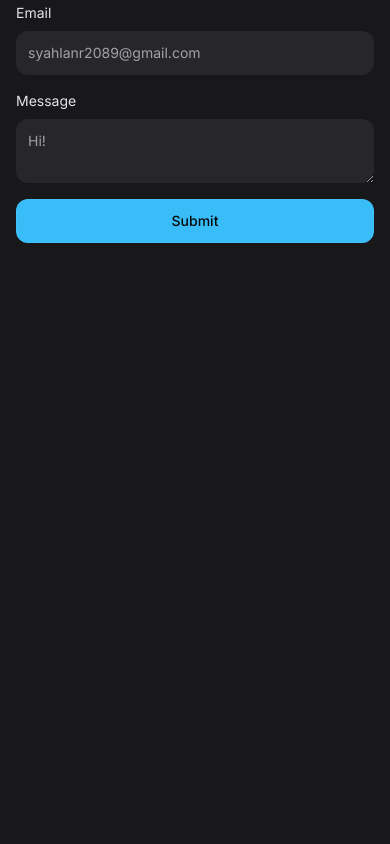
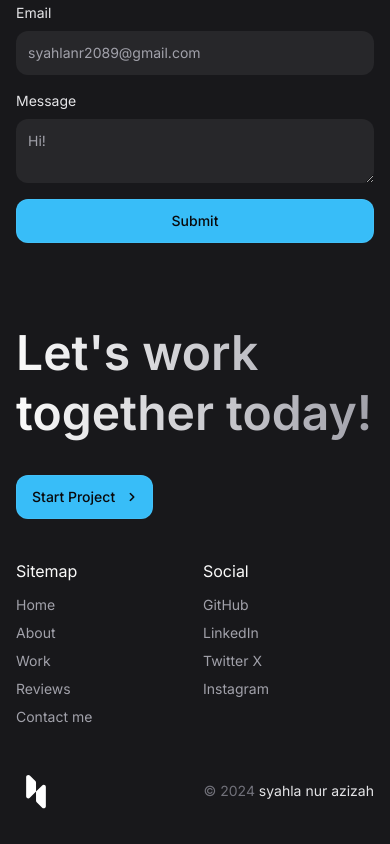
Before and after one commit to fesloth/syahla-blog, a React (Vite) app: page / in a window 390 px wide. Shown: the part 7063-7907 px from the top of the page. Before the commit the page ends 7306 px from the top, so only its background shows below. Built offline with nearby package versions, Linux system fonts and the light colour scheme.

Commit message:
footer done

```diff
--- a/package.json
+++ b/package.json
@@ -10,6 +10,7 @@
     "preview": "vite preview"
   },
   "dependencies": {
+    "lenis": "^1.1.16",
     "prop-types": "^15.8.1",
     "react": "^18.3.1",
     "react-dom": "^18.3.1",
--- a/src/App.jsx
+++ b/src/App.jsx
@@ -1,3 +1,6 @@
+// node modules
+
+import { ReactLenis } from 'lenis/react'
 // components
 
 import Header from "./components/Header";
@@ -7,11 +10,12 @@
 import Work from "./components/Work";
 import Certif from "./components/Certif";
 import Contact from "./components/Contact";
+import Footer from "./components/Footer";
 
 const App = () => {
 
   return (
-  <>
+  <ReactLenis root>
   <Header />
     <main>
       <Hero />
@@ -21,7 +25,8 @@
       <Certif />
       <Contact />
     </main>
-    </>
+    <Footer />
+    </ReactLenis>
   )
 
 }
--- /dev/null
+++ b/src/components/Footer.jsx
@@ -0,0 +1,113 @@
+// components
+
+import { ButtonPrimary } from "./Button";
+
+const sitemap = [
+  {
+    label: "Home",
+    href: "#home",
+  },
+  {
+    label: "About",
+    href: "#about",
+  },
+  {
+    label: "Work",
+    href: "#work",
+  },
+  {
+    label: "Reviews",
+    href: "#reviews",
+  },
+  {
+    label: "Contact me",
+    href: "#contact",
+  },
+];
+
+const socials = [
+  {
+    label: "GitHub",
+    href: "https://www.github.com/fesloth",
+  },
+  {
+    label: "LinkedIn",
+    href: "https://www.linkedin.com/in/syahla-nur-azizah-3a8ab4270/",
+  },
+  {
+    label: "Twitter X",
+    href: "https://x.com/nielvoff_",
+  },
+  {
+    label: "Instagram",
+    href: "https://www.instagram.com/fesloth",
+  },
+];
+
+const Footer = () => {
+  return (
+    <footer className="section">
+      <div className="container">
+        <div className="lg:grid lg:grid-cols-2">
+            <div className="mb-10">
+                <h2 className="headline-1 mb-8 lg:max-w-[12ch]">
+                Let&apos;s work together today!
+                </h2>
+
+                <ButtonPrimary
+                href="sazzaliee@gmail.com"
+                label="Start Project"
+                icon="chevron_right"
+                />
+            </div>
+            <div className="grid grid-cols-2 gap-4 lg:pl-20">
+                <div>
+                    <p className="mb-2">Sitemap</p>
+                    <ul>
+                        {sitemap.map(({ label, href }, key) => (
+                            <li key={key}>
+                                <a
+                                href={href}
+                                className="block text-sm text-zinc-400 py-1 transition-colors hover:text-zinc-200"
+                                >
+                                    {label}
+                                </a>
+                            </li>
+                        ))}
+                    </ul>
+                </div>
+                <div>
+                    <p className="mb-2">Social</p>
+                    <ul>
+                        {socials.map(({ label, href }, key) => (
+                            <li key={key}>
+                                <a
+                                href={href}
+                                target="_blank"
+                                className="block text-sm text-zinc-400 py-1 transition-colors hover:text-zinc-200"
+                                >
+                                    {label}
+                                </a>
+                            </li>
+                        ))}
+                    </ul>
+                </div>
+            </div>
+        </div>
+        <div className="flex items-center justify-between pt-10 mb-8">
+            <a
+            href=""
+            className="">
+                <img src="/img/logo.svg" alt="logo" width={40} height={40} />
+            </a>
+
+            <p className="text-zinc-500 text-sm">
+                &copy; 2024 <span className="text-zinc-200">syahla nur azizah</span>
+            </p>
+        </div>
+      </div>
+    </footer>
+  );
+};
+
+export default Footer;
--- a/src/main.jsx
+++ b/src/main.jsx
@@ -5,6 +5,7 @@
 import App from './App.jsx';
 // CSS link
 import './index.css';
+import 'lenis/dist/lenis.css';
 
 createRoot(document.getElementById('root')).render(
   <StrictMode>
```
Also changed, not shown: 1 other file (tests, documents, lock files or other folders).
